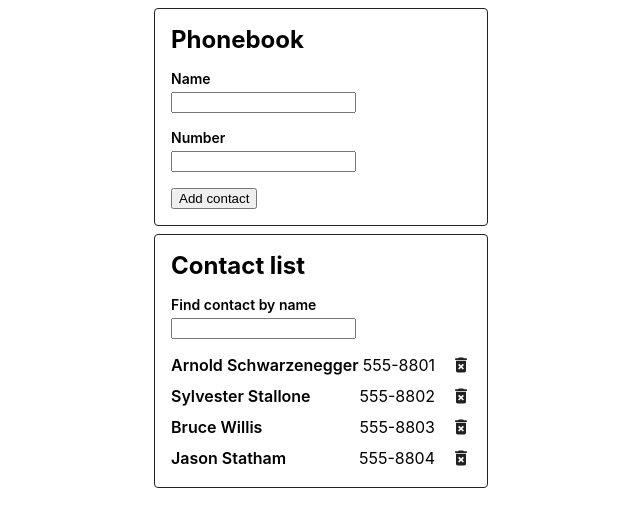
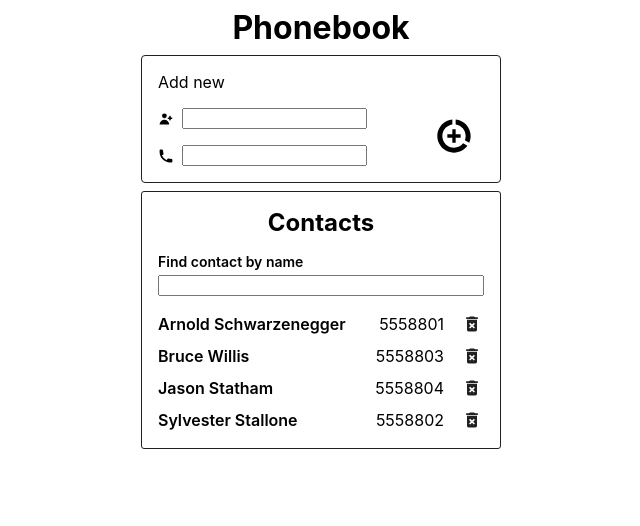
Before and after one commit to vlmakh/goit-react-hw-02-phonebook, a React (Create React App) app: page / in a window 1280 px wide. Shown: the top 526 px of the page, without its empty margins (319-959 px from the left). Built offline with nearby package versions, Linux system fonts and the light colour scheme.

Commit message:
add contactAdd

```diff
--- a/package.json
+++ b/package.json
@@ -4,6 +4,8 @@
   "private": true,
   "homepage": "https://vlmakh.github.io/goit-react-hw-02-phonebook/",
   "dependencies": {
+    "@emotion/react": "^11.10.4",
+    "@emotion/styled": "^11.10.4",
     "@testing-library/jest-dom": "^5.16.3",
     "@testing-library/react": "^12.1.4",
     "@testing-library/user-event": "^13.5.0",
@@ -13,6 +15,7 @@
     "react-dom": "^18.1.0",
     "react-icons": "^4.6.0",
     "react-scripts": "5.0.1",
+    "styled-system": "^5.1.5",
     "web-vitals": "^2.1.3"
   },
   "scripts": {
--- a/src/components/App.jsx
+++ b/src/components/App.jsx
@@ -1,73 +1,58 @@
 import { Component } from 'react';
 import css from './App.module.css';
+import { Box } from './Box/Box';
 import { nanoid } from 'nanoid';
+import { AddContactForm } from './ContactForm/ContactForm';
 import { ContactList } from 'components/ContactList/ContactList';
+
 
 class App extends Component {
   state = {
     contacts: [
-      { id: nanoid(4), name: 'Arnold Schwarzenegger', number: '555-8801' },
-      { id: nanoid(4), name: 'Sylvester Stallone', number: '555-8802' },
-      { id: nanoid(4), name: 'Bruce Willis', number: '555-8803' },
-      { id: nanoid(4), name: 'Jason Statham', number: '555-8804' },
+      { id: nanoid(4), name: 'Arnold Schwarzenegger', number: '5558801' },
+      { id: nanoid(4), name: 'Sylvester Stallone', number: '5558802' },
+      { id: nanoid(4), name: 'Bruce Willis', number: '5558803' },
+      { id: nanoid(4), name: 'Jason Statham', number: '5558804' },
     ],
-    name: '',
-    number: '',
     filter: '',
   };
 
-  deleteContact = (contactId) => {
+  addContactOnFormSumbit = data => {
+    const newContact = {
+      id: nanoid(4), name: data.name, number: data.number
+    }
+
+    this.setState(prevState => ({
+      contacts: [...prevState.contacts, newContact],
+    }));
+
+    console.log(newContact)
+  }
+
+  deleteContact = contactId => {
     this.setState(prevState => ({
       contacts: prevState.contacts.filter(el => el.id !== contactId),
     }));
-  }
+  };
 
   render() {
     return (
-      <>
-        <form className={css.form}>
-          <h2 className={css.sectionTitle}>Phonebook</h2>
-          <label className={css.formField}>
-            <span className={css.formField__name}>Name</span>
-            <input
-              type="text"
-              name="name"
-              pattern="^[a-zA-Zа-яА-Я]+(([' -][a-zA-Zа-яА-Я ])?[a-zA-Zа-яА-Я]*)*$"
-              title="Name may contain only letters, apostrophe, dash and spaces. For example Adrian, Jacob Mercer, Charles de Batz de Castelmore d'Artagnan"
-              required
-            />
-          </label>
+      <Box width="360px" mx="auto" py={2}>
+        <h1>Phonebook</h1>
+        <AddContactForm onSubmit={this.addContactOnFormSumbit } />
 
-          <label className={css.formField}>
-            <span className={css.formField__name}>Number</span>
-            <input
-              type="tel"
-              name="number"
-              pattern="\+?\d{1,4}?[-.\s]?\(?\d{1,3}?\)?[-.\s]?\d{1,4}[-.\s]?\d{1,4}[-.\s]?\d{1,9}"
-              title="Phone number must be digits and can contain spaces, dashes, parentheses and can start with +"
-              required
-            />
-          </label>
-
-          <button type="button" className={css.addButton}>
-            Add contact
-          </button>
-        </form>
-
-        <div className={css.contactTable}>
-          <h2 className={css.sectionTitle}>Contact list</h2>
-          <label className={css.formField}>
-            <span className={css.formField__name}>Find contact by name</span>
+        <Box p={3} mt={2} border="1px solid #212121" borderRadius={3}>
+          <h2 className={css.sectionTitle}>Contacts</h2>
+          <label className={css.label}>
+            <p className={css.search}>Find contact by name</p>
             <input type="text" />
           </label>
           <ContactList
             contacts={this.state.contacts}
             deleteContact={this.deleteContact}
           />
-
-
-        </div>
-      </>
+        </Box >
+      </Box>
     );
   }
 }
--- a/src/components/App.module.css
+++ b/src/components/App.module.css
@@ -1,9 +1,10 @@
+
 .sectionTitle {
   margin: 0;
 }
 
-.form {
-  /* text-align: center; */
+.contactTable {
+  text-align: left;
   width: 300px;
   margin: 8px auto 0;
   padding: 16px;
@@ -11,26 +12,20 @@
   border-radius: 4px;
 }
 
-.formField {
-  display: block;
-  margin-top: 16px;
+
+.label {
+    display: block;
+    margin-top: 16px;
+    text-align: left;
 }
 
-.formField__name {
-  display: block;
-  font-size: 14px;
-  font-weight: 600;
-  margin-bottom: 4px;
+.label input {
+  width: 100%;
+  box-sizing: border-box;
 }
 
-.addButton {
-  margin-top: 16px;
+.search {
+    font-size: 14px;
+    font-weight: 600;
+    margin-bottom: 4px;
 }
-
-.contactTable {
-  width: 300px;
-  margin: 8px auto 0;
-  padding: 16px;
-  border: 1px solid #212121;
-  border-radius: 4px;
-}
--- /dev/null
+++ b/src/components/Box/Box.jsx
@@ -0,0 +1,10 @@
+import styled from '@emotion/styled'
+import { layout, space, color, border, flexbox } from 'styled-system'
+
+const Box = styled('div')(
+  layout,
+  space,
+  color, border, flexbox
+)
+
+export {Box}
--- /dev/null
+++ b/src/components/ContactForm/ContactForm.js
@@ -0,0 +1,65 @@
+import { Component } from 'react';
+import css from './ContactForm.module.css';
+import { HiPhone, HiUserAdd } from 'react-icons/hi';
+import { MdOutlineDataSaverOn } from 'react-icons/md';
+import { Box } from 'components/Box/Box';
+
+class AddContactForm extends Component {
+  state = { name: '', number: '' };
+
+  onFormInput = event => {
+    const { name, value } = event.currentTarget;
+    this.setState({ [name]: value });
+  };
+
+  addContact = event => {
+    event.preventDefault();
+
+    this.setState({ name: '', number: '' });
+
+    this.props.onSubmit(this.state);
+  };
+
+  render() {
+    return (
+      <form className={css.form} onSubmit={this.addContact}>
+        <p>Add new</p>
+        <Box mt={3} display="flex" justifyContent="space-between">
+          <Box>
+            <label className={css.formField}>
+              <HiUserAdd className={css.icon} />
+              <input
+                type="text"
+                name="name"
+                value={this.state.name}
+                onChange={this.onFormInput}
+                pattern="^[a-zA-Zа-яА-Я]+(([' -][a-zA-Zа-яА-Я ])?[a-zA-Zа-яА-Я]*)*$"
+                title="Name may contain only letters, apostrophe, dash and spaces. For example Adrian, Jacob Mercer, Charles de Batz de Castelmore d'Artagnan"
+                required
+              />
+            </label>
+
+            <label className={css.formField}>
+              <HiPhone className={css.icon} />
+              <input
+                type="tel"
+                name="number"
+                value={this.state.number}
+                onChange={this.onFormInput}
+                pattern="\+?\d{1,4}?[-.\s]?\(?\d{1,3}?\)?[-.\s]?\d{1,4}[-.\s]?\d{1,4}[-.\s]?\d{1,9}"
+                title="Phone number must be digits and can contain spaces, dashes, parentheses and can start with +"
+                required
+              />
+            </label>
+          </Box>
+
+          <button type="submit" className={css.addButton}>
+            <MdOutlineDataSaverOn size="40" />
+          </button>
+        </Box>
+      </form>
+    );
+  }
+}
+
+export { AddContactForm };
--- /dev/null
+++ b/src/components/ContactForm/ContactForm.module.css
@@ -0,0 +1,43 @@
+.form {
+  text-align: left;
+  width: 360px;
+  margin: 8px auto 0;
+  padding: 16px;
+  border: 1px solid #212121;
+  border-radius: 4px;
+  box-sizing: border-box;
+}
+
+.formField {
+  display: flex;
+  align-items: center;
+}
+
+.formField:first-of-type {
+  margin-bottom: 16px;
+}
+
+.formField__name {
+  display: block;
+  font-size: 14px;
+  font-weight: 600;
+  margin-bottom: 4px;
+}
+
+.addButton {
+  cursor: pointer;
+  border: none;
+  background-color: transparent;
+  width: 60px;
+  padding: 0;
+  border-radius: 50%;
+}
+
+.addButton:hover {
+  background-color: green;
+}
+
+.icon {
+    margin-right: 8px;
+
+}
--- a/src/components/ContactList/ContactList.js
+++ b/src/components/ContactList/ContactList.js
@@ -5,9 +5,11 @@ import { MdDeleteForever } from 'react-icons/md';
 export function ContactList({ contacts, deleteContact }) {
   return (
     <ul className={css.contactList}>
-      {contacts.map(({ id, name, number }) => (
+      {contacts
+        .sort((a, b) => a.name.localeCompare(b.name))
+        .map(({ id, name, number }) => (
           <li key={id} className={css.contactItem}>
-          <span className={css.contactName}>{name}</span>{' '}
+            <span className={css.contactName}>{name}</span>
             <span className={css.contactNumber}>{number}</span>
             <button
               type="button"
@@ -25,10 +27,10 @@ export function ContactList({ contacts, deleteContact }) {
 ContactList.propTypes = {
   contacts: PropTypes.arrayOf(
     PropTypes.shape({
-      id: PropTypes.string.isRequired,
-      name: PropTypes.string.isRequired,
-      number: PropTypes.string.isRequired,
+      id: PropTypes.string,
+      name: PropTypes.string,
+      number: PropTypes.string,
     })
   ),
-  deleteContact: PropTypes.func.isRequired,
+  deleteContact: PropTypes.func,
 };
--- a/src/components/ContactList/ContactList.module.css
+++ b/src/components/ContactList/ContactList.module.css
@@ -5,11 +5,13 @@
 
 .contactItem {
     display: flex;
-    /* justify-content: space-between; */
+    align-items: center;
+
 }
 
 .contactItem:hover {
-    outline: 1px dashed grey;
+    /* outline: 1px dashed grey; */
+    /* box-shadow: inset 0 0 4px black; */
 
 }
 
@@ -27,13 +29,24 @@
 }
 
 .delButton {
+    width: 24px;
+    height: 24px;
+    display: flex;
+    align-items: center;
+    justify-content: center;
     padding: 0;
     background-color: transparent;
     border: none;
     cursor: pointer;
+    border-radius: 50%;
+}
+
+.delButton:hover {
+    background-color: red;
 }
 
 .icon {
+
     width: 20px;
     fill: #212121;
     height: auto;
--- a/src/index.css
+++ b/src/index.css
@@ -2,14 +2,21 @@
 
 body {
   margin: 0;
+  text-align: center;
   font-family: -apple-system, BlinkMacSystemFont, 'Segoe UI', 'Roboto', 'Oxygen',
     'Ubuntu', 'Cantarell', 'Fira Sans', 'Droid Sans', 'Helvetica Neue',
     sans-serif;
   -webkit-font-smoothing: antialiased;
   -moz-osx-font-smoothing: grayscale;
+
 }
 
 code {
   font-family: source-code-pro, Menlo, Monaco, Consolas, 'Courier New',
     monospace;
 }
+
+h1, h2, h3, h4, h5, h6, ul, p {
+  margin: 0;
+  padding: 0;
+}
```
Also changed, not shown: 1 other file (tests, documents, lock files or other folders). Lines whose indentation alone changed are shown as unchanged.
